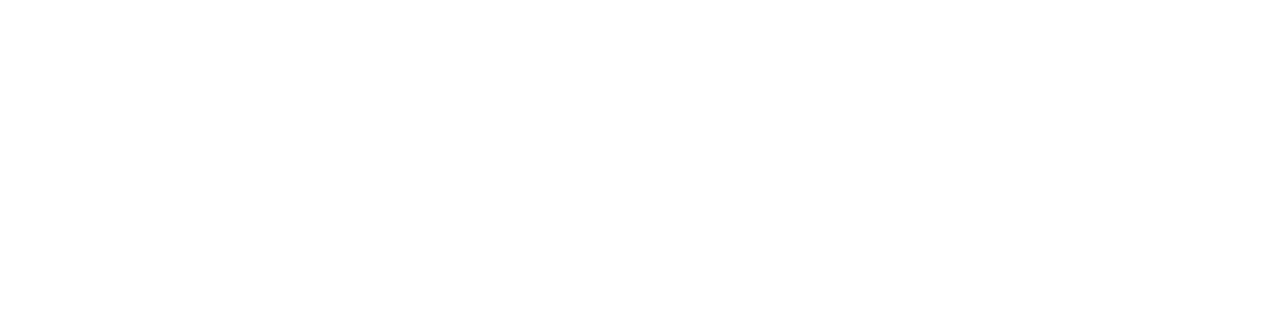
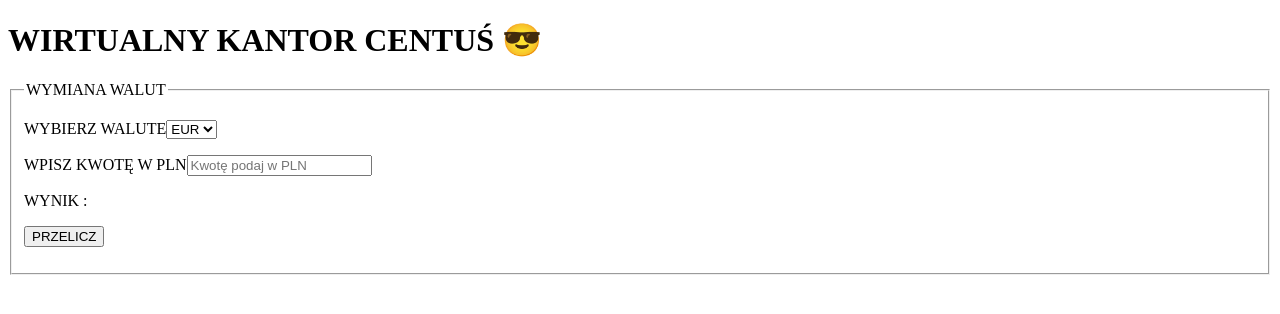
Before and after one commit to HiTymek/currency-converter-react, a React (Create React App) app: page / in a window 1280 px wide. Shown: the top 314 px of the page. Built offline with nearby package versions, Linux system fonts and the light colour scheme.

Commit message:
delete unused attributes and add general styling

```diff
--- a/src/App.js
+++ b/src/App.js
@@ -1,6 +1,46 @@
 function App() {
   return (
-    <div></div>
+    <div className="container">
+      <header>
+        <h1 className="header">WIRTUALNY KANTOR CENTUŚ 😎</h1>
+      </header>
+
+      <main className="main">
+
+        <form className="form">
+
+          <fieldset className="form__fieldset">
+
+            <legend className="form__legend">WYMIANA WALUT</legend>
+
+            <p className="form__paragraph">
+              <label className="form__label">WYBIERZ WALUTE</label>
+              <select className="form__field">
+                <option>EUR</option>
+                <option>USD</option>
+                <option>GBP</option>
+                <option>CHF</option>
+                <option>UAH</option>
+              </select>
+            </p>
+
+            <p className="form__paragraph">
+              <label className="form__label">WPISZ KWOTĘ W PLN</label>
+              <input className="form__field" type="number" id="amount" min="1" step="0.1"
+                placeholder="Kwotę podaj w PLN" />
+            </p>
+
+            <p className="form__paragraph">WYNIK : <strong></strong></p>
+
+            <p className="form__paragraph">
+              <button className="form__button">PRZELICZ</button>
+            </p>
+
+          </fieldset>
+
+        </form>
+      </main>
+    </div>
   );
 }
 
--- a/src/index.css
+++ b/src/index.css
@@ -1,13 +1,7 @@
-body {
-  margin: 0;
-  font-family: -apple-system, BlinkMacSystemFont, 'Segoe UI', 'Roboto', 'Oxygen',
-    'Ubuntu', 'Cantarell', 'Fira Sans', 'Droid Sans', 'Helvetica Neue',
-    sans-serif;
-  -webkit-font-smoothing: antialiased;
-  -moz-osx-font-smoothing: grayscale;
+html {
+  box-sizing: border-box;
 }
 
-code {
-  font-family: source-code-pro, Menlo, Monaco, Consolas, 'Courier New',
-    monospace;
+*, ::after, ::before {
+  box-sizing: inherit;
 }
```
